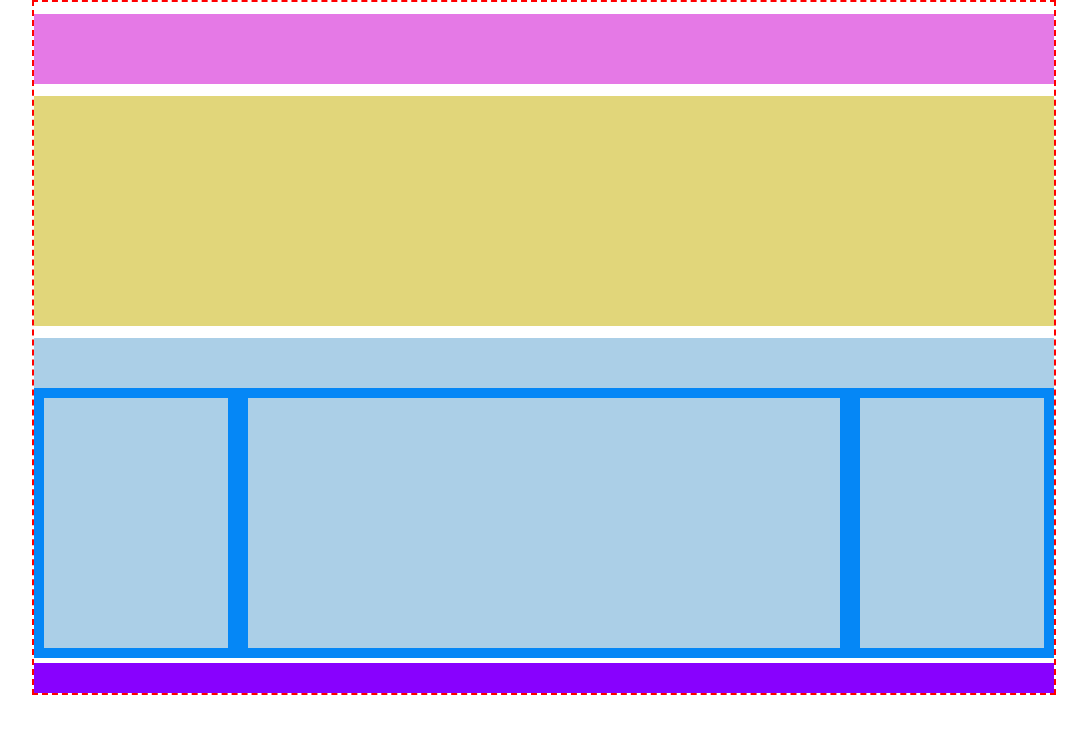
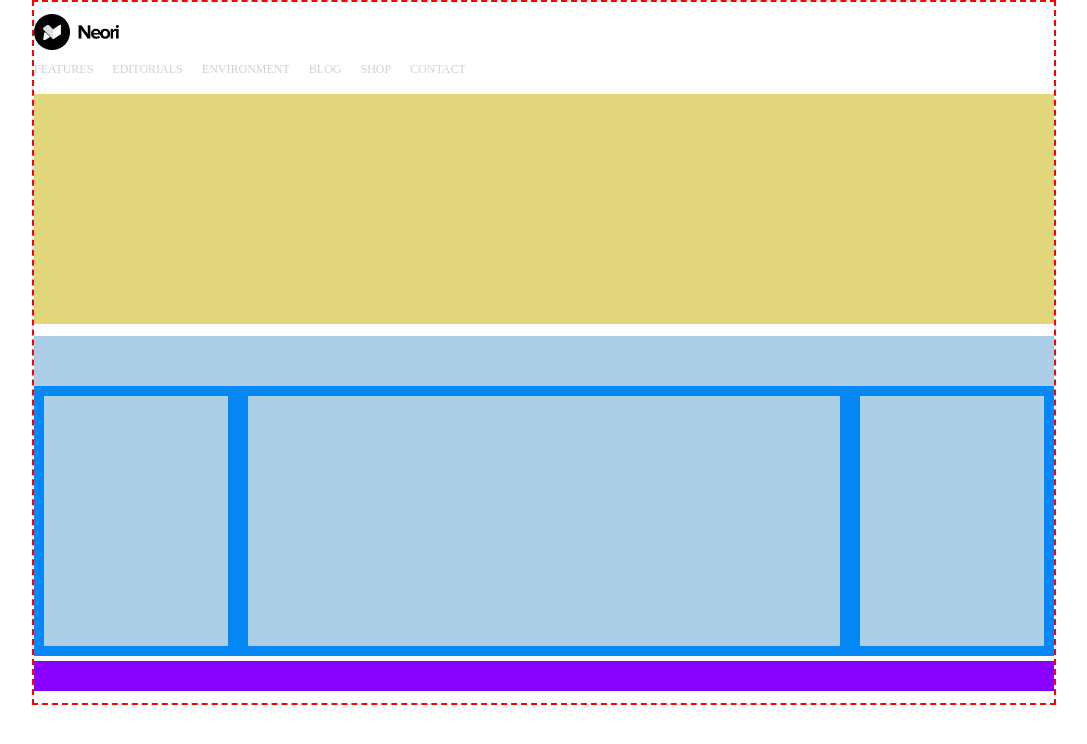
Before and after one commit to Maria210194/htmlcss-wp, a plain HTML site: page index.html in a window 1280 px wide. Shown: the whole page, without its empty margins (96-1183 px from the left). Drawn offline with Linux system fonts and the light colour scheme.

Commit message:
Logo e Nav

```diff
--- a/css/style.css
+++ b/css/style.css
@@ -9,47 +9,41 @@
     margin: auto;
 }
 
-.debug .container {
-    border: 2px dashed red;
+.logo{
+    margin-bottom: 12px;
+    margin-top: 12px;
+    background-color: white;
+}
+
+.logo li{
+    list-style-type: none;
+    display: inline-block;
+    padding: 5px 15px 5px 0px;
+}
+
+.logo li a{
+    color: rgba(209,209,209,255);
+    text-decoration: none;
+    font-size: 12px;
 
 }
 
-.header{
-    margin-bottom: 12px;
-    margin-top: 12px;
-
-}
-
-.debug .header{
-    background-color: rgba(229,121,230,255);
-    height: 70px;
+.img-logo{
+    width: 85px;
 }
 
 .txt-area{
     margin-bottom: 12px;
 }
 
-.debug .txt-area{
-    background-color: rgba(225,214,122,255);
-    height: 230px;
-
-
-}
-
 .maxi-box{
     margin-bottom: 5px;
-}
-
-.debug .maxi-box{
-    background-color: rgba(171,207,231,255);
-    height: 320px;
 }
 
 .clearfix::after{
     content: "";
     clear:both;
     display: table;
-
 }
 
 .inner-float-small{
@@ -65,6 +59,30 @@
     margin-top: 50px;
 }
 
+.footer{
+    margin-bottom: 12px;
+}
+
+.debug .container {
+    border: 2px dashed red;
+
+}
+
+.debug .logo{
+  /*  background-color: rgba(229,121,230,255);
+    height: 70px; */
+}
+
+.debug .txt-area{
+    background-color: rgba(225,214,122,255);
+    height: 230px;
+}
+
+.debug .maxi-box{
+    background-color: rgba(171,207,231,255);
+    height: 320px;
+}
+
 .debug .inner-float{
     height: 270px;
     border: 10px solid rgba(5,135,246,255);
@@ -74,14 +92,8 @@
     height: 270px;
     border: 10px solid rgba(5,135,246,255);
 }
-}
-
-.footer{
-    margin-bottom: 12px;
-}
 
 .debug .footer{
     background-color: rgba(136,1,254,255);
     height: 30px;
-
 }
--- a/index.html
+++ b/index.html
@@ -11,7 +11,31 @@
 
 <body class="debug">
     <div class="container">
-        <div class="header"></div>
+        <div class="logo">
+            <img class="img-logo" src="img/logo.png" alt="Logo">
+            <nav>
+                <ul>
+                    <li>
+                        <a href="#">FEATURES</a>
+                    </li>
+                    <li>
+                        <a href="#">EDITORIALS</a>
+                    </li>
+                    <li>
+                        <a href="#">ENVIRONMENT</a>
+                    </li>
+                    <li>
+                        <a href="#">BLOG</a>
+                    </li>
+                    <li>
+                        <a href="#">SHOP</a>
+                    </li>
+                    <li>
+                        <a href="#">CONTACT</a>
+                    </li>
+                </ul>
+            </nav>
+        </div>
         <div class="txt-area"></div>
         <div class="maxi-box">
             <div class="clearfix">
```
Also changed, not shown: 1 other file.
